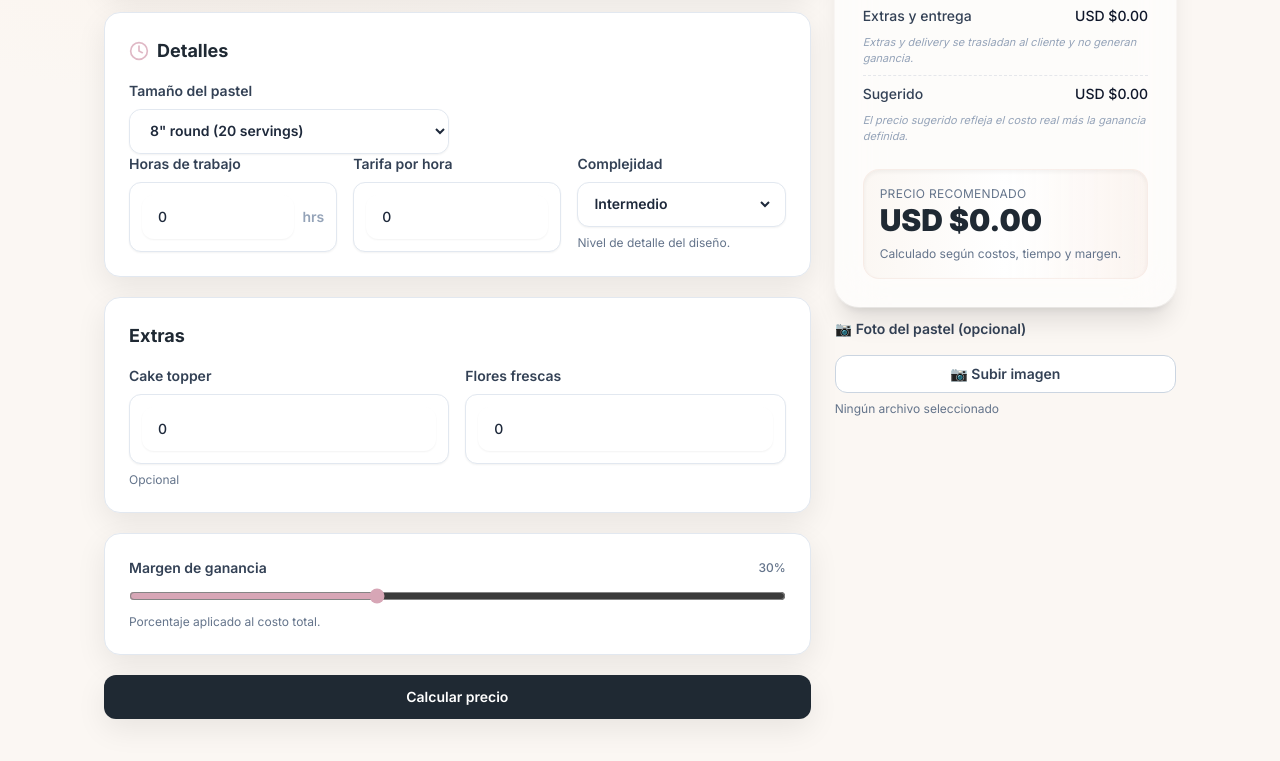
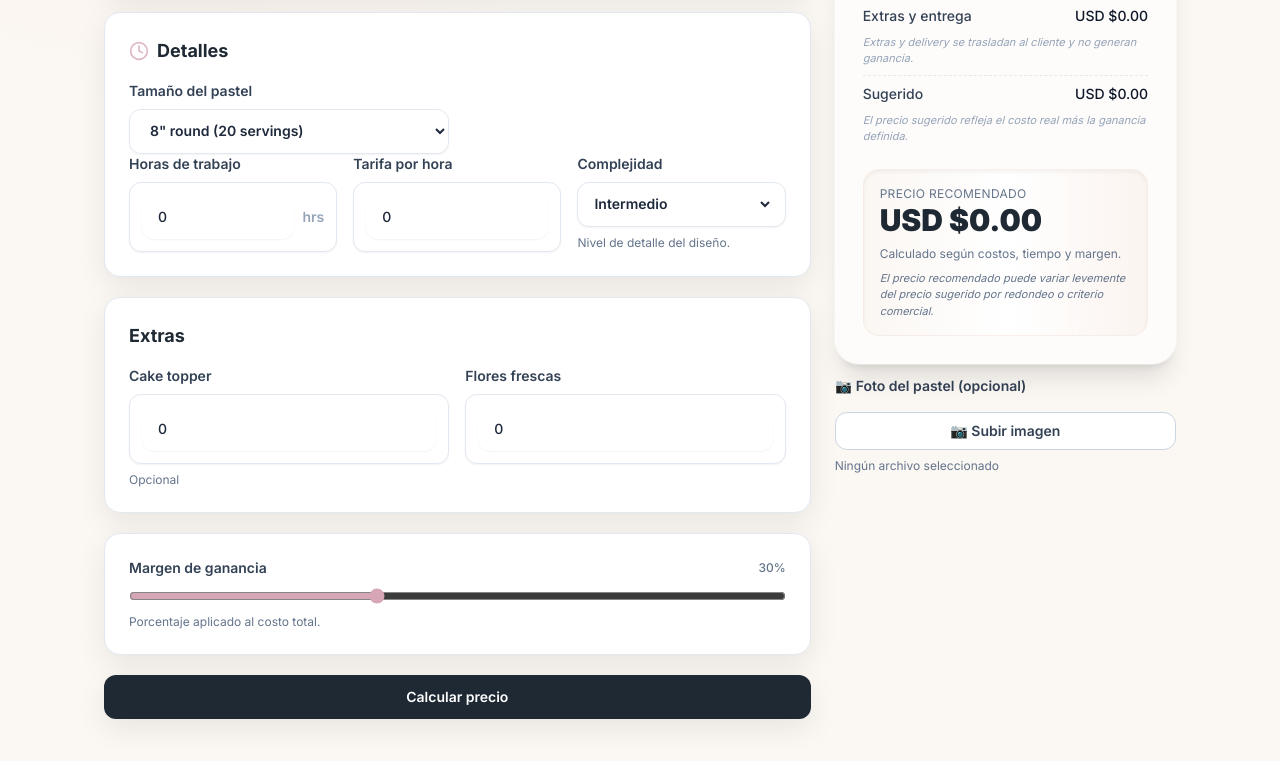
Before and after one commit to vcrs86/cake-pricing-app, a Next.js app: page / in a window 1280 px wide. Shown: the part 879-1640 px from the top of the page. Built offline with nearby package versions, Linux system fonts and the light colour scheme.

Commit message:
cuandoooo

```diff
--- a/src/components/ResultCard.tsx
+++ b/src/components/ResultCard.tsx
@@ -34,8 +34,6 @@ export function ResultCard({
 
   const additionalCost =
     typeof additionalCostRaw === "number" ? additionalCostRaw : 0;
-
-    console.log("RESULT CARD NUEVO CARGADO");
 
   return (
   <section className="relative overflow-hidden rounded-3xl bg-white/60 backdrop-blur-xl p-6 shadow-xl ring-1 ring-white/40 sm:p-7">
@@ -154,6 +152,10 @@ export function ResultCard({
       <p className="mt-2 text-xs text-slate-500">
         {copy.resultCard.highlightNote}
       </p>
+      <p className="mt-2 text-[11px] text-slate-500 italic">
+  {copy.resultCard.recommendedNote ||
+    "El precio recomendado puede variar levemente del precio sugerido por redondeo o criterio comercial."}
+</p>
     </div>
   </section>
 );
```
